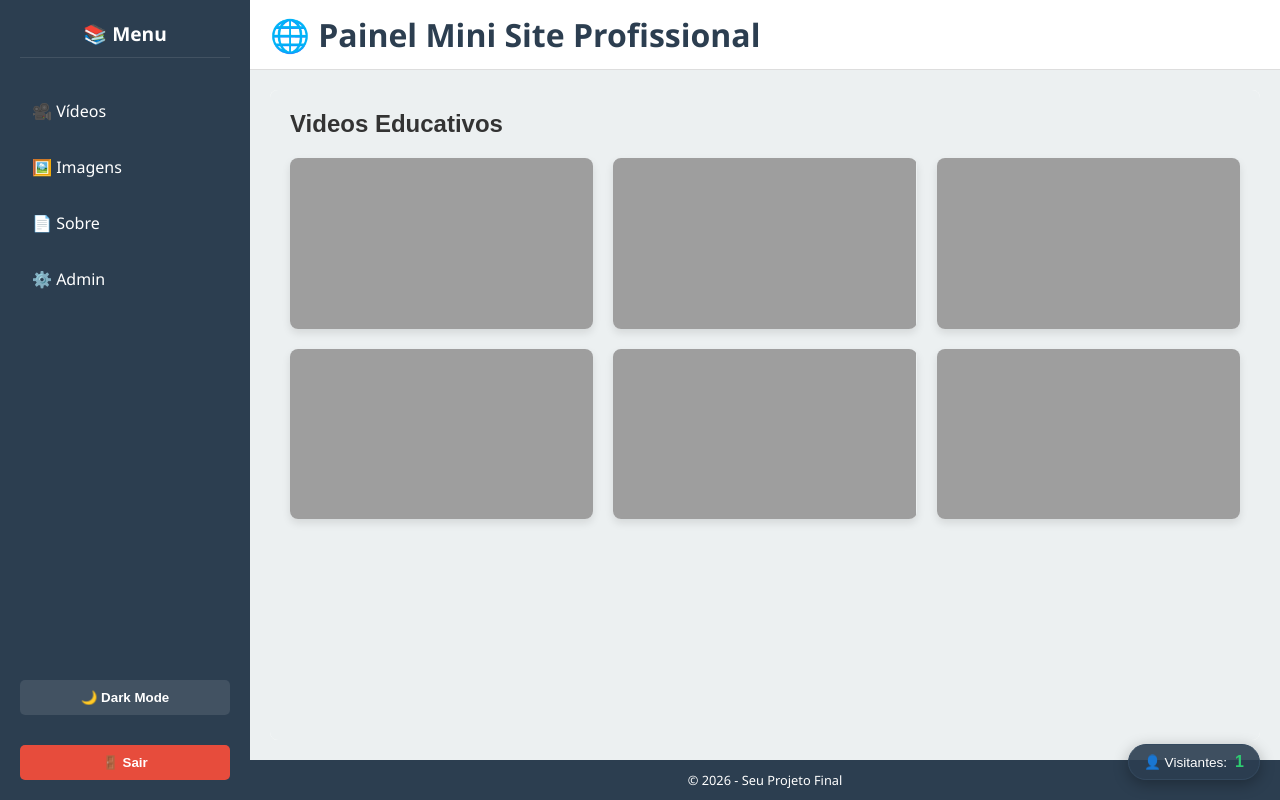
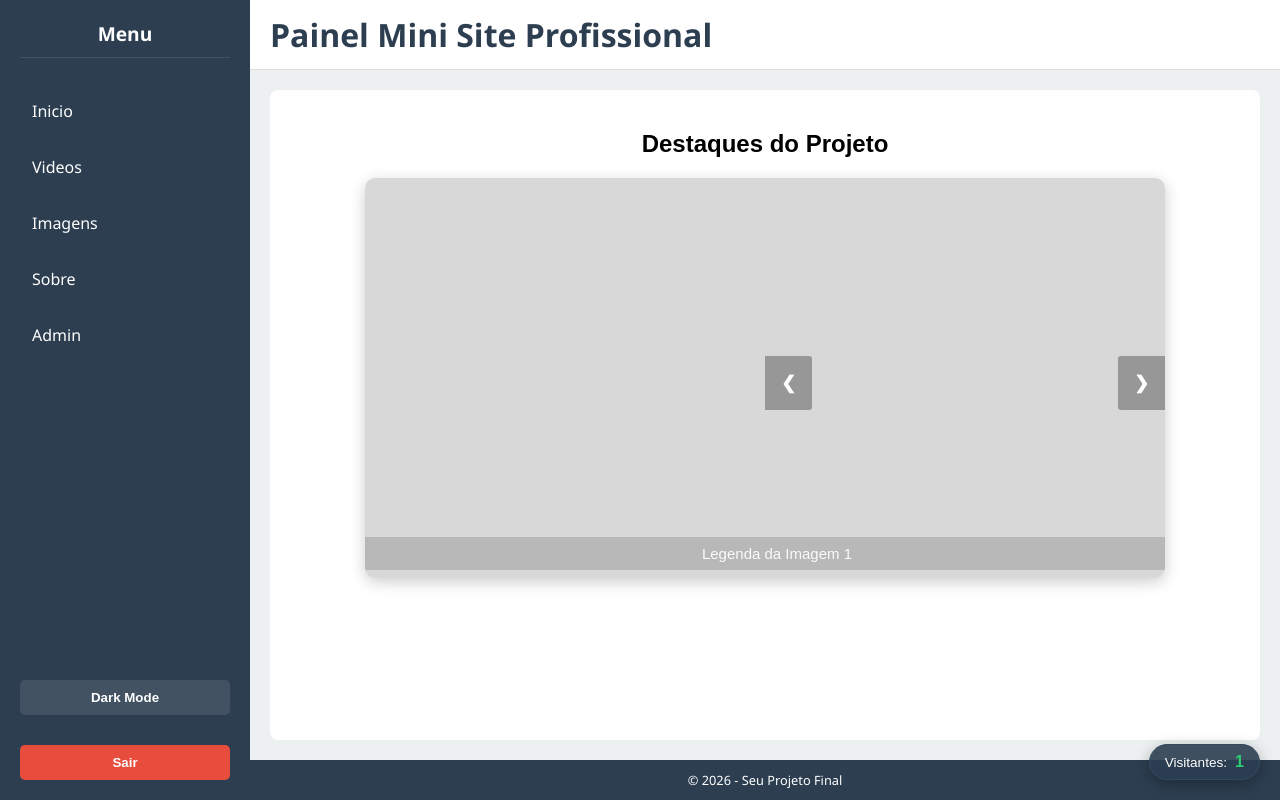
Before and after one commit to juanzito-ia/front-end-v5, a website: page index.html in a window 1280 px wide. Drawn offline with Linux system fonts and the light colour scheme.

Commit message:
Update index.html

```diff
--- a/index.html
+++ b/index.html
@@ -6,32 +6,24 @@
     <title>Mini Site Profissional</title>
     <link rel="stylesheet" href="styles.css">
     <style>
-        /* Estilo para posicionar o contador no canto inferior direito */
         .contador-container {
-            position: fixed; /* Mantém fixo na tela */
-            bottom: 20px;    /* Distância do fundo */
-            right: 20px;     /* Distância da direita */
-            background-color: rgba(44, 62, 80, 0.9); /* Fundo escuro semi-transparente */
+            position: fixed;
+            bottom: 20px;
+            right: 20px;
+            background-color: rgba(44, 62, 80, 0.9);
             color: white;
             padding: 8px 15px;
-            border-radius: 30px; /* Bordas arredondadas */
+            border-radius: 30px;
             font-family: Arial, sans-serif;
             font-size: 0.85rem;
             box-shadow: 0 4px 15px rgba(0,0,0,0.3);
-            z-index: 1000; /* Garante que fique acima de outros elementos */
+            z-index: 1000;
             border: 1px solid #34495e;
             display: flex;
             align-items: center;
             gap: 8px;
         }
-
-        #contador {
-            font-weight: bold;
-            color: #2ecc71; /* Verde neon para o número */
-            font-size: 1rem;
-        }
-
-        /* Ajuste para o Dark Mode se necessário */
+        #contador { font-weight: bold; color: #2ecc71; font-size: 1rem; }
         .dark .contador-container {
             background-color: rgba(236, 240, 241, 0.9);
             color: #2c3e50;
@@ -42,23 +34,24 @@
 <body>
 <div class="container">
     <nav class="menu-lateral">
-        <h2>📚 Menu</h2>
+        <h2>Menu</h2>
         <ul>
-            <li><a href="conteudo1.html" target="frameConteudo">🎥 Vídeos</a></li>
-            <li><a href="conteudo2.html" target="frameConteudo">🖼️ Imagens</a></li>
-            <li><a href="conteudo3.html" target="frameConteudo">📄 Sobre</a></li>
-            <li><a href="admin.html" target="frameConteudo">⚙️ Admin</a></li>
+            <li><a href="home.html" target="frameConteudo">Inicio</a></li>
+            <li><a href="conteudo1.html" target="frameConteudo">Videos</a></li>
+            <li><a href="conteudo2.html" target="frameConteudo">Imagens</a></li>
+            <li><a href="conteudo3.html" target="frameConteudo">Sobre</a></li>
+            <li><a href="admin.html" target="frameConteudo">Admin</a></li>
         </ul>
-        <button onclick="document.body.classList.toggle('dark')">🌙 Dark Mode</button>
-        <button onclick="window.location.href='login.html'" style="margin-top:10px; background:#e74c3c; color:white;">🚪 Sair</button>
+        <button onclick="document.body.classList.toggle('dark')">Dark Mode</button>
+        <button onclick="window.location.href='login.html'" style="margin-top:10px; background:#e74c3c; color:white;">Sair</button>
     </nav>
 
     <header class="cabecalho">
-        <h1>🌐 Painel Mini Site Profissional</h1>
+        <h1>Painel Mini Site Profissional</h1>
     </header>
 
     <main class="principal">
-        <iframe name="frameConteudo" src="conteudo1.html" style="width: 100%; height: 100%; border: none;"></iframe>
+        <iframe name="frameConteudo" src="home.html" style="width: 100%; height: 100%; border: none;"></iframe>
     </main>
 
     <footer class="rodape">
@@ -66,7 +59,7 @@
     </footer>
 
     <div class="contador-container">
-        <span>👤 Visitantes:</span>
+        <span>Visitantes:</span>
         <span id="contador">0</span>
     </div>
 </div>
@@ -74,20 +67,12 @@
 <script>
     function atualizarContador() {
         let visitas = localStorage.getItem('contadorVisitas');
-
-        if (visitas) {
-            visitas = parseInt(visitas) + 1;
-        } else {
-            visitas = 1;
-        }
-
+        if (visitas) { visitas = parseInt(visitas) + 1; }
+        else { visitas = 1; }
         localStorage.setItem('contadorVisitas', visitas);
         document.getElementById('contador').innerText = visitas;
     }
-
-    // Chama a função ao carregar
     window.onload = atualizarContador;
 </script>
-
 </body>
 </html>
```
